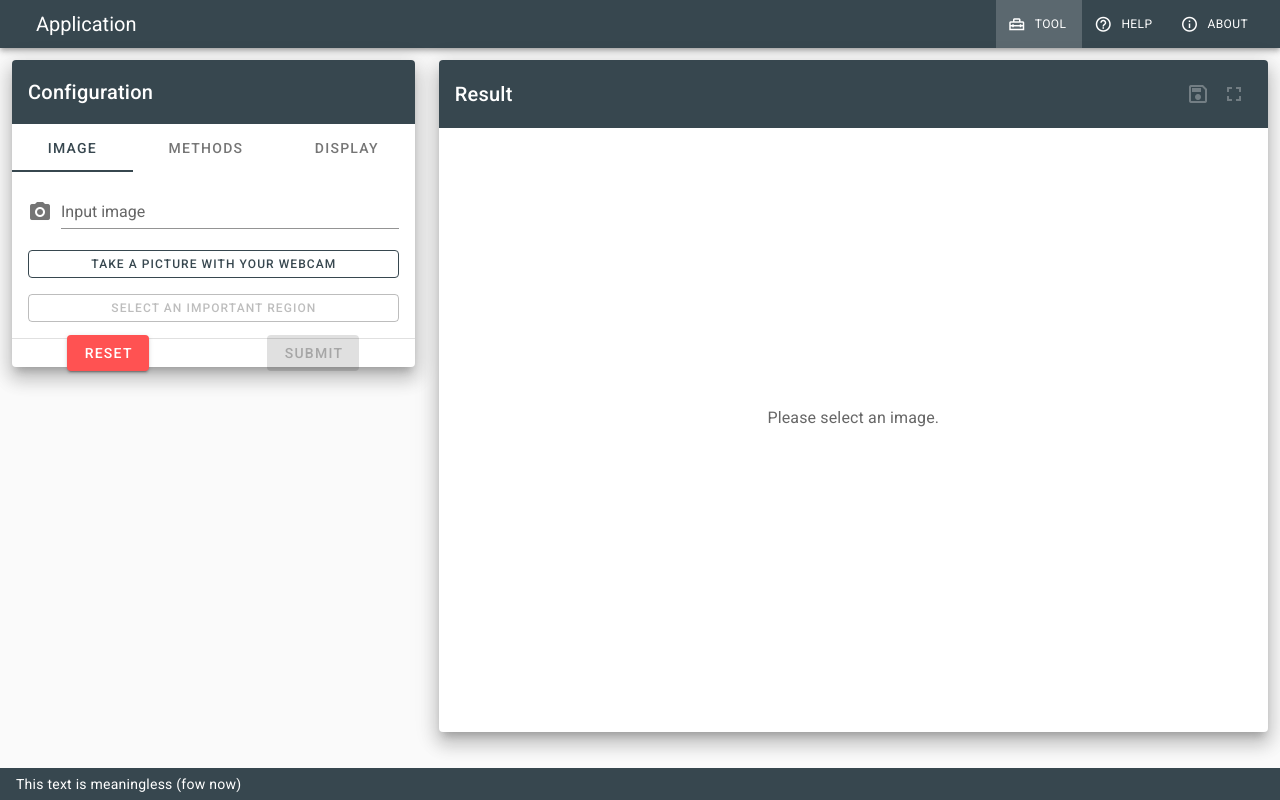
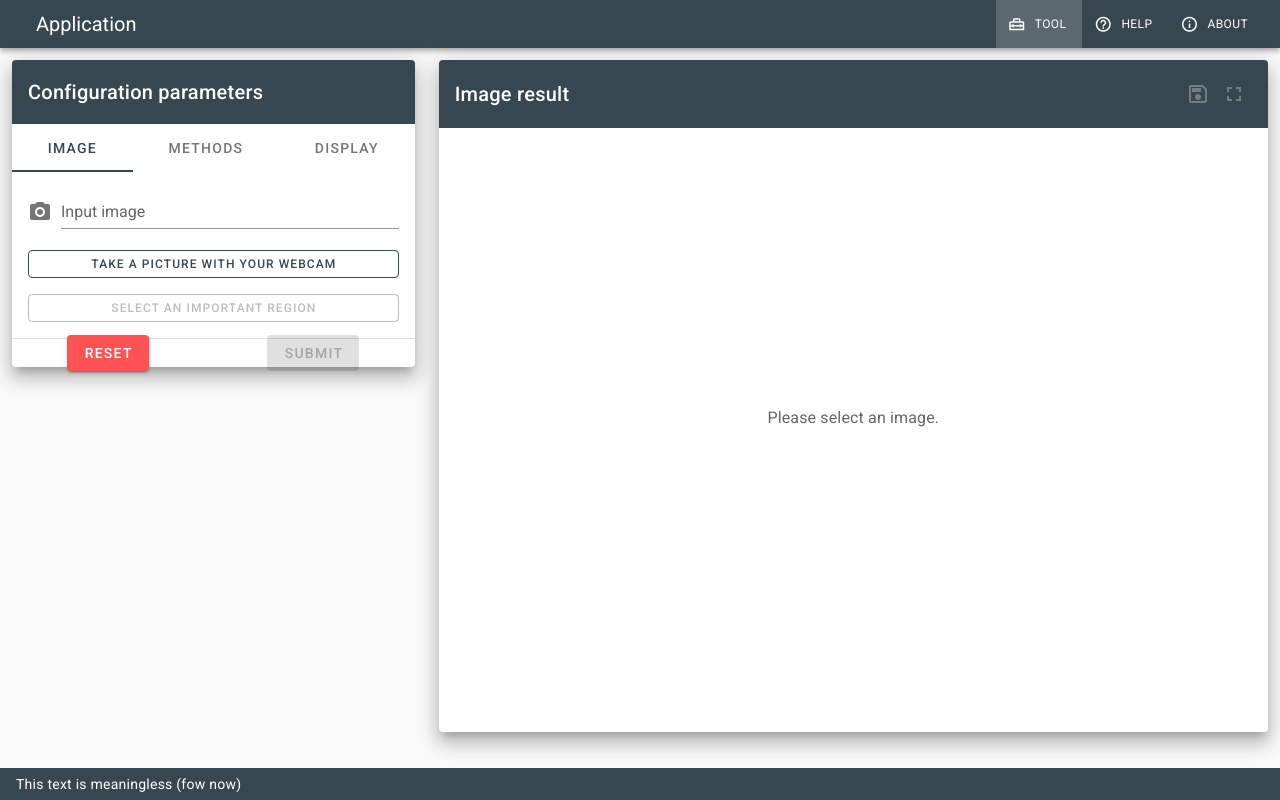
Before and after one commit to nickvdw/image-to-voronoi, a Vue app: page /#/tool in a window 1280 px wide. Built offline with nearby package versions, Linux system fonts and the light colour scheme; what vue-html2canvas would draw is missing.

Commit message:
Improved menu

```diff
--- a/src/components/Menu.vue
+++ b/src/components/Menu.vue
@@ -2,7 +2,7 @@
   <v-card elevation="12">
     <!-- Card title -->
     <v-card-title class="blue-grey darken-3 white--text">
-      <span class="title">Configuration</span>
+      <span class="title">Configuration parameters</span>
       <v-spacer />
     </v-card-title>
     <!-- Card content -->
@@ -253,7 +253,7 @@ export default {
     ],
     methodRules: [v => !!v || "A method is required"],
     // TODO: Remove initialisation
-    selectedMethod: "",
+    selectedMethod: "Corner detection",
 
     // Available methods for the algorithms and associated rules
     algorithms: ["Naive", "Delaunay triangulation"],
--- a/src/components/Result.vue
+++ b/src/components/Result.vue
@@ -6,7 +6,7 @@
   >
     <!-- Card title -->
     <v-card-title class="blue-grey darken-3 white--text">
-      <span class="title">Result</span>
+      <span class="title">Image result</span>
       <v-spacer />
       <!-- TODO: Refactor to for loop -->
       <v-tooltip bottom>
```
